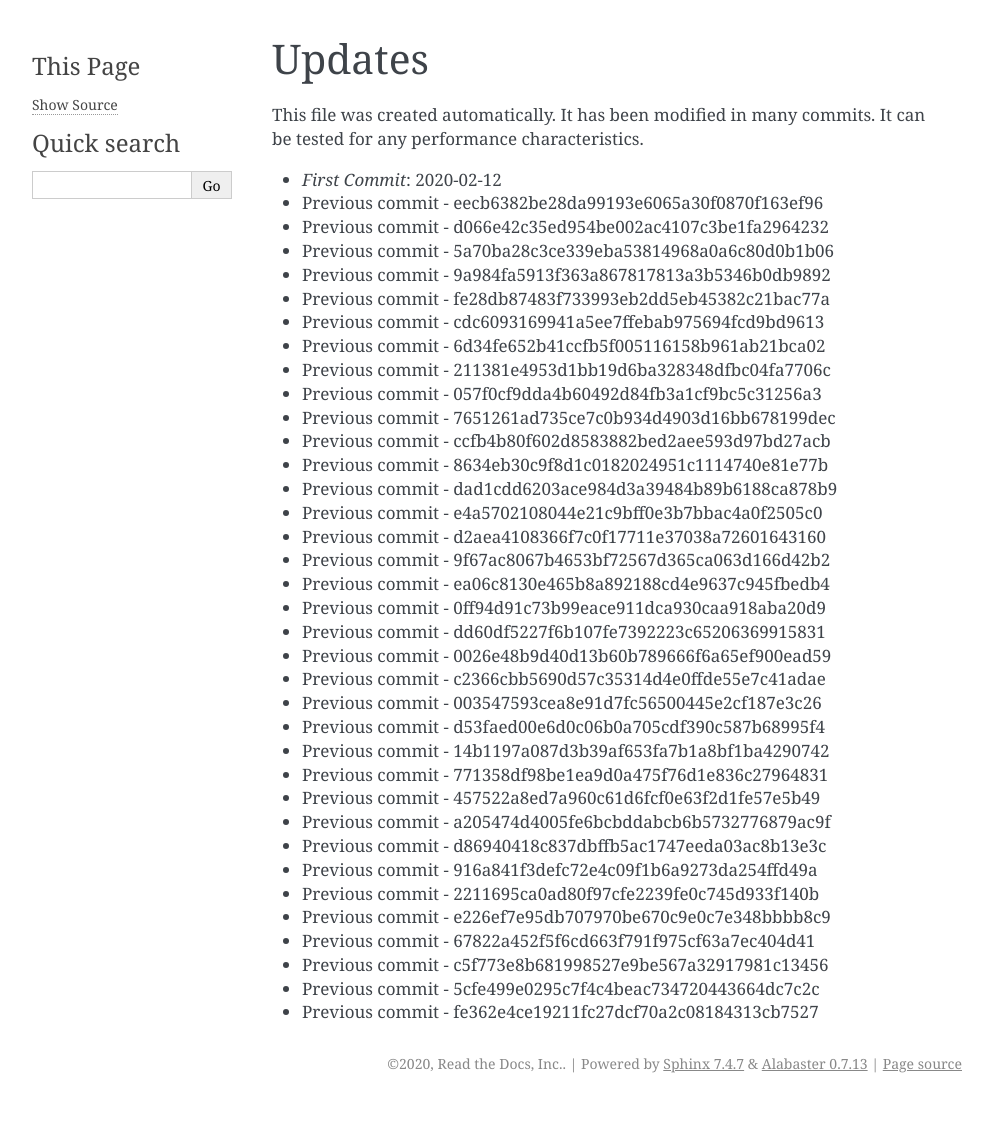
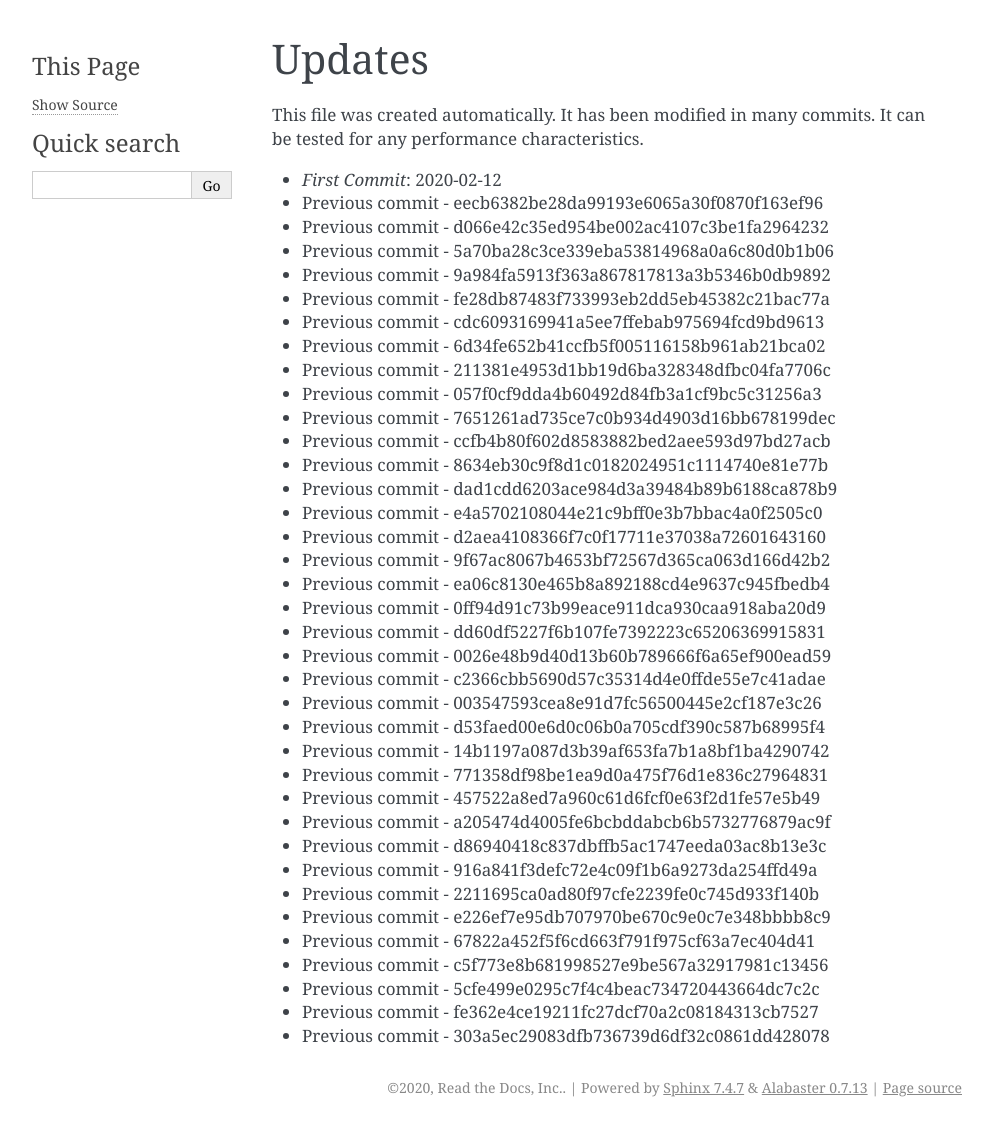
Before and after one commit to readthedocs/rtd-git-stresstest, a Sphinx documentation site: the page built from docs/updates.rst, in a window 1280 px wide. Shown: the whole page, without its empty margins (148-1140 px from the left). Built offline with Sphinx 7.4.7, drawn with Linux system fonts in a browser that asks for light colours; before the commit the page ends 1103 px from its top, so only the background shows below that.

Commit message:
Generating commit from previous: 303a5ec29083dfb736739d6df32c0861dd428078

```diff
--- a/docs/updates.rst
+++ b/docs/updates.rst
@@ -41,3 +41,4 @@ It can be tested for any performance characteristics.
 * Previous commit - c5f773e8b681998527e9be567a32917981c13456
 * Previous commit - 5cfe499e0295c7f4c4beac734720443664dc7c2c
 * Previous commit - fe362e4ce19211fc27dcf70a2c08184313cb7527
+* Previous commit - 303a5ec29083dfb736739d6df32c0861dd428078
```
